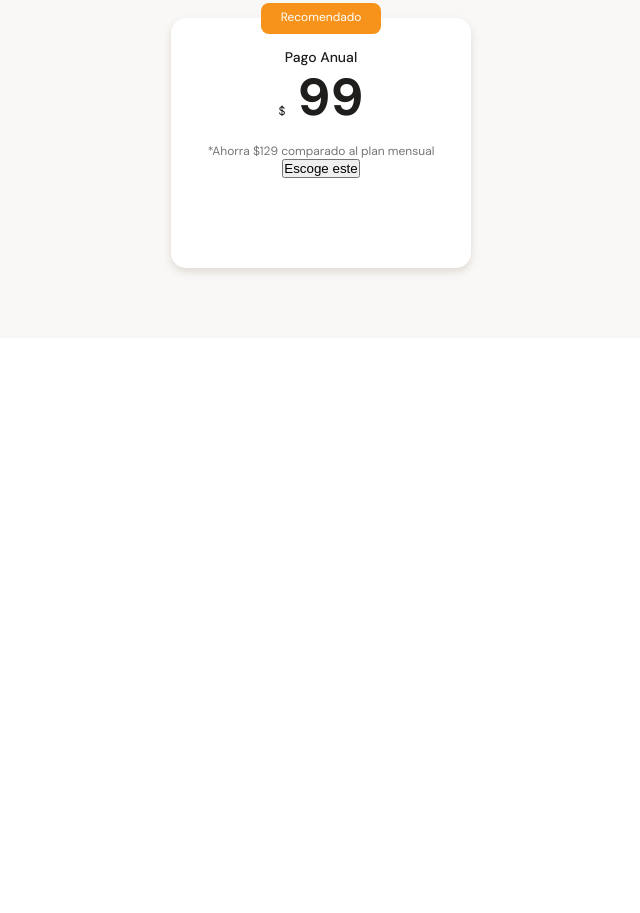
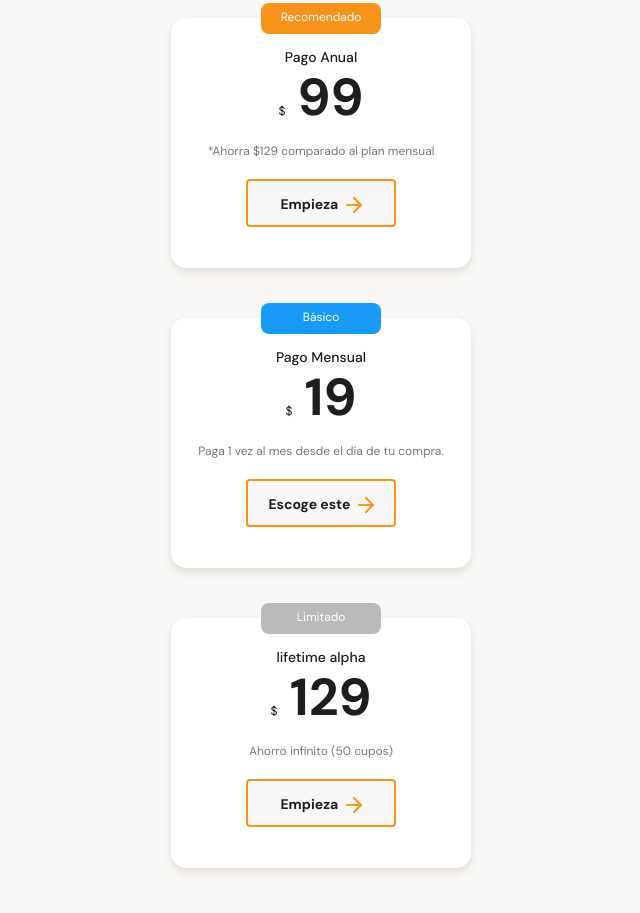
Before and after one commit to Yocselys/Curso_mobile_first, a plain HTML site: page index.html in a window 1280 px wide. Shown: the part 2536-3449 px from the top of the page, without its empty margins (319-959 px from the left). Before the commit the page ends 2874 px from the top, so only its background shows below. Drawn offline with Linux system fonts and the light colour scheme.

Commit message:
Completadas las 2 cards restantes tarea del curso

```diff
--- a/index.css
+++ b/index.css
@@ -419,6 +419,9 @@ main {
   box-shadow: 0 4px 8px rgba(89, 73, 30, 0.16) ;
 }
 
+
+
+
 .recomended{
   position: absolute;
   width: 120px;
@@ -431,6 +434,33 @@ main {
   padding: 6px;
   background-color: var(--bitcoin-orange);
 }
+
+.basic{
+  position: absolute;
+  width: 120px;
+  height: 31px;
+  left: calc(50% - 60px);
+  font-size: 1.2rem;
+  border-radius: 8px;
+  color: var(--just-white);
+  top: -15px;
+  padding: 6px;
+  background-color: var(--secondary-blue)
+}
+
+.limited{
+  position: absolute;
+  width: 120px;
+  height: 31px;
+  left: calc(50% - 60px);
+  font-size: 1.2rem;
+  border-radius: 8px;
+  color: var(--just-white);
+  top: -15px;
+  padding: 6px;
+  background-color: var(--grey)
+}
+
 
 .plan_card-title{
   padding-top: 30px;
@@ -457,5 +487,26 @@ main {
 .plan_card--saving{
   font-size: 1.2rem;
   color: #757575;
+}
 
+.plan_card--ca{
+  width: 150px;
+  height: 48px;
+  margin-top: 20px;
+  background-color: #faf8f7;
+  border: 2px solid var(--bitcoin-orange) ;
+  border-radius: 4px;
+  font-size: 1.4rem;
+  font-weight: bold;
+  line-height: 1.8rem;
+  color: var(--black);
+  font-family: 'DM Sans', sans-serif;
 }
+
+.plan_card--ca span{
+  display: inline-block;
+  width: 20px;
+  height: 20px;
+  background-image: url(./assets/icons/orange-right-arrow.svg);
+  vertical-align: text-bottom;
+}
--- a/index.html
+++ b/index.html
@@ -133,15 +133,37 @@
         <p>Cualquier plan te da acceso completo a nuestra plataforma.</p>
       </div>
       <section class="plans_container--slider">
+
         <article class="plans_container--card">
           <p class="recomended">Recomendado</p>
           <div class="plan_info_container">
             <h3 class="plan_card-title">Pago Anual</h3>
             <p class="plan_card--price"><span>$</span> 99</p>
             <p class="plan_card--saving">*Ahorra $129 comparado al plan mensual</p>
-            <button class="plan_card_calltoacction">Escoge este <span></span></button>
+            <button class="plan_card--ca">Empieza <span></span></button>
           </div>
         </article>
+
+        <article class="plans_container--card ">
+          <p class="basic">Básico</p>
+          <div class="plan_info_container">
+            <h3 class="plan_card-title">Pago Mensual</h3>
+            <p class="plan_card--price"><span>$</span> 19</p>
+            <p class="plan_card--saving">Paga 1 vez al mes desde el día de tu compra.</p>
+            <button class="plan_card--ca">Escoge este <span></span></button>
+          </div>
+        </article>
+
+        <article class="plans_container--card ">
+          <p class="limited">Limitado</p>
+          <div class="plan_info_container">
+            <h3 class="plan_card-title">lifetime alpha</h3>
+            <p class="plan_card--price"><span>$</span> 129</p>
+            <p class="plan_card--saving">Ahorro infinito (50 cupos)</p>
+            <button class="plan_card--ca">Empieza <span></span></button>
+          </div>
+        </article>
+
       </section>
     </section>
   </main>
```
